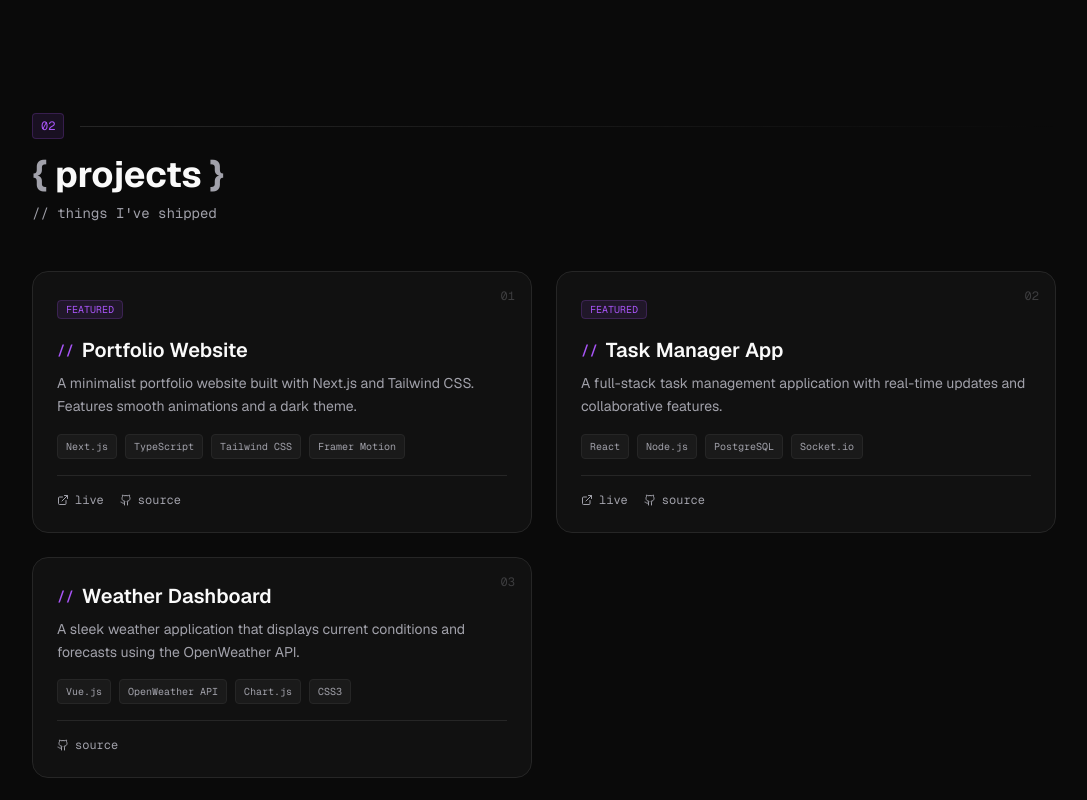
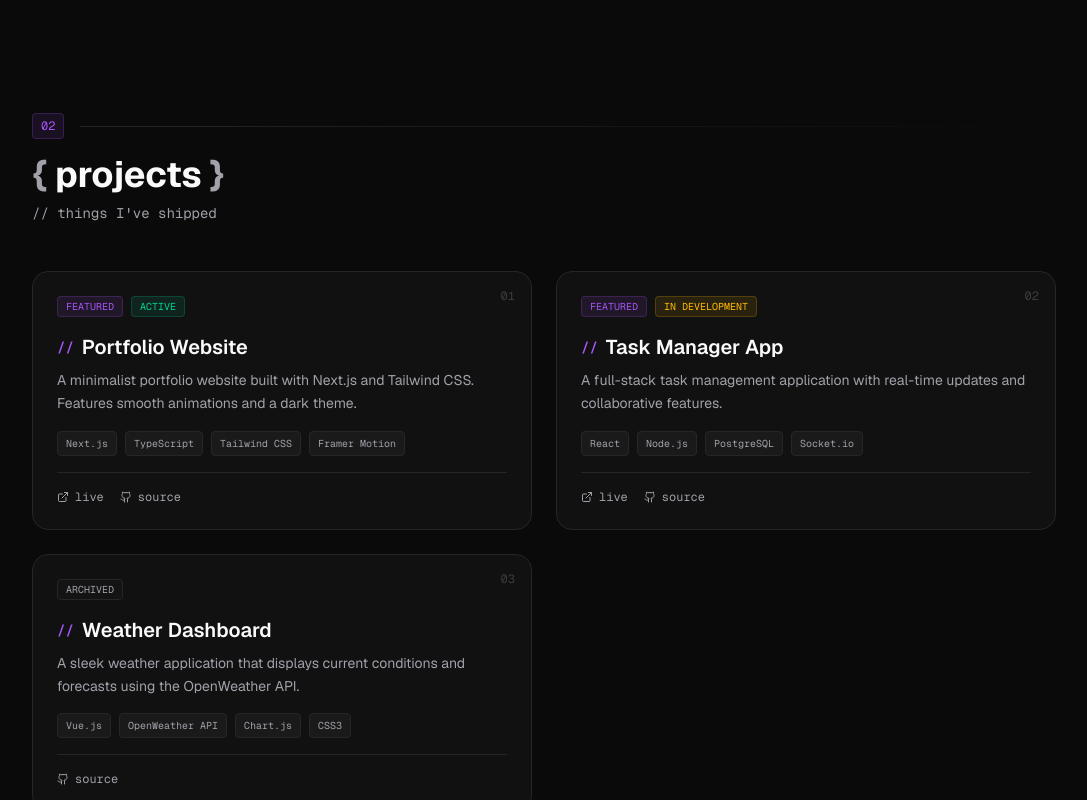
Before and after one commit to Leon135/personal-website-v2, a Next.js app: page / in a window 1280 px wide. Shown: the part 1964-2764 px from the top of the page, without its empty margins (96-1183 px from the left). Built offline with nearby package versions, Linux system fonts and the light colour scheme.

Commit message:
feat: add project status feature
Remove navbar opacity animation, add status field, parse status, show status badge, update modal header, add status to sample markdowns

Co-authored-by: Jakub Bednarski <45859721+Leon135@users.noreply.github.com>

```diff
--- a/components/navbar.tsx
+++ b/components/navbar.tsx
@@ -104,8 +104,11 @@ function NavItem({
       </span>
 
       {/* Animated width container — only expands when active, not on hover */}
+      {isActive && (
         <motion.span
-        animate={{ width: isActive ? labelWidth : 0 }}
+          initial={{ width: 0 }}
+          animate={{ width: labelWidth }}
+          exit={{ width: 0 }}
           transition={SPRING}
           className="overflow-hidden whitespace-nowrap flex items-center"
           style={{ display: "flex" }}
@@ -114,6 +117,7 @@ function NavItem({
             {item.name}
           </span>
         </motion.span>
+      )}
     </a>
   )
 }
--- a/components/project-card.tsx
+++ b/components/project-card.tsx
@@ -31,12 +31,35 @@ export function ProjectCard({ project, index, onOpenModal }: ProjectCardProps) {
               {String(index + 1).padStart(2, "0")}
             </span>
 
-            {/* Featured badge */}
-            {project.featured && (
-              <div className="mb-4">
-                <span className="text-[10px] font-mono text-primary bg-primary/10 px-2 py-0.5 rounded border border-primary/20">
-                  FEATURED
-                </span>
+            {/* Badges row */}
+            {(project.featured || project.status) && (
+              <div className="flex items-center gap-2 mb-4">
+                {project.featured && (
+                  <span className="text-[10px] font-mono text-primary bg-primary/10 px-2 py-0.5 rounded border border-primary/20">
+                    FEATURED
+                  </span>
+                )}
+                {project.status && (
+                  <span
+                    className={`text-[10px] font-mono px-2 py-0.5 rounded border ${
+                      project.status === "active"
+                        ? "text-emerald-400 bg-emerald-400/10 border-emerald-400/20"
+                        : project.status === "in-development"
+                        ? "text-amber-400 bg-amber-400/10 border-amber-400/20"
+                        : project.status === "stalled"
+                        ? "text-orange-400 bg-orange-400/10 border-orange-400/20"
+                        : "text-muted-foreground bg-muted/40 border-border"
+                    }`}
+                  >
+                    {project.status === "active"
+                      ? "ACTIVE"
+                      : project.status === "in-development"
+                      ? "IN DEVELOPMENT"
+                      : project.status === "stalled"
+                      ? "STALLED"
+                      : "ARCHIVED"}
+                  </span>
+                )}
               </div>
             )}
 
--- a/components/project-modal.tsx
+++ b/components/project-modal.tsx
@@ -72,12 +72,35 @@ export function ProjectModal({ project, isOpen, onClose }: ProjectModalProps) {
             {/* Header */}
             <div className="flex items-start justify-between p-6 border-b border-border">
               <div>
-                <h2
-                  id="modal-title"
-                  className="text-2xl font-bold text-foreground mb-1"
-                >
-                  {project.title}
-                </h2>
+                <div className="flex items-center gap-2 mb-2">
+                  <h2
+                    id="modal-title"
+                    className="text-2xl font-bold text-foreground"
+                  >
+                    {project.title}
+                  </h2>
+                  {project.status && (
+                    <span
+                      className={`text-[10px] font-mono px-2 py-0.5 rounded border self-center ${
+                        project.status === "active"
+                          ? "text-emerald-400 bg-emerald-400/10 border-emerald-400/20"
+                          : project.status === "in-development"
+                          ? "text-amber-400 bg-amber-400/10 border-amber-400/20"
+                          : project.status === "stalled"
+                          ? "text-orange-400 bg-orange-400/10 border-orange-400/20"
+                          : "text-muted-foreground bg-muted/40 border-border"
+                      }`}
+                    >
+                      {project.status === "active"
+                        ? "ACTIVE"
+                        : project.status === "in-development"
+                        ? "IN DEVELOPMENT"
+                        : project.status === "stalled"
+                        ? "STALLED"
+                        : "ARCHIVED"}
+                    </span>
+                  )}
+                </div>
                 <p className="text-sm text-muted-foreground">
                   {project.description}
                 </p>
--- a/content/projects/portfolio-website.md
+++ b/content/projects/portfolio-website.md
@@ -9,6 +9,7 @@ technologies:
   - Tailwind CSS
   - Framer Motion
 featured: true
+status: active
 ---
 
 ## About This Project
--- a/content/projects/task-manager.md
+++ b/content/projects/task-manager.md
@@ -9,6 +9,7 @@ technologies:
   - PostgreSQL
   - Socket.io
 featured: true
+status: in-development
 ---
 
 ## About This Project
--- a/content/projects/weather-app.md
+++ b/content/projects/weather-app.md
@@ -8,6 +8,7 @@ technologies:
   - Chart.js
   - CSS3
 featured: false
+status: archived
 ---
 
 ## About This Project
--- a/lib/projects.ts
+++ b/lib/projects.ts
@@ -32,6 +32,7 @@ export function getProjectBySlug(slug: string): Project | null {
     githubUrl: frontmatter.githubUrl,
     technologies: frontmatter.technologies || [],
     featured: frontmatter.featured || false,
+    status: frontmatter.status,
     image: frontmatter.image,
     content,
   }
--- a/lib/types.ts
+++ b/lib/types.ts
@@ -1,3 +1,5 @@
+export type ProjectStatus = "active" | "in-development" | "stalled" | "archived"
+
 export interface Project {
   slug: string
   title: string
@@ -6,6 +8,7 @@ export interface Project {
   githubUrl?: string
   technologies: string[]
   featured: boolean
+  status?: ProjectStatus
   image?: string
   content: string
 }
@@ -17,5 +20,6 @@ export interface ProjectFrontmatter {
   githubUrl?: string
   technologies: string[]
   featured?: boolean
+  status?: ProjectStatus
   image?: string
 }
```
Lines whose indentation alone changed are shown as unchanged.
